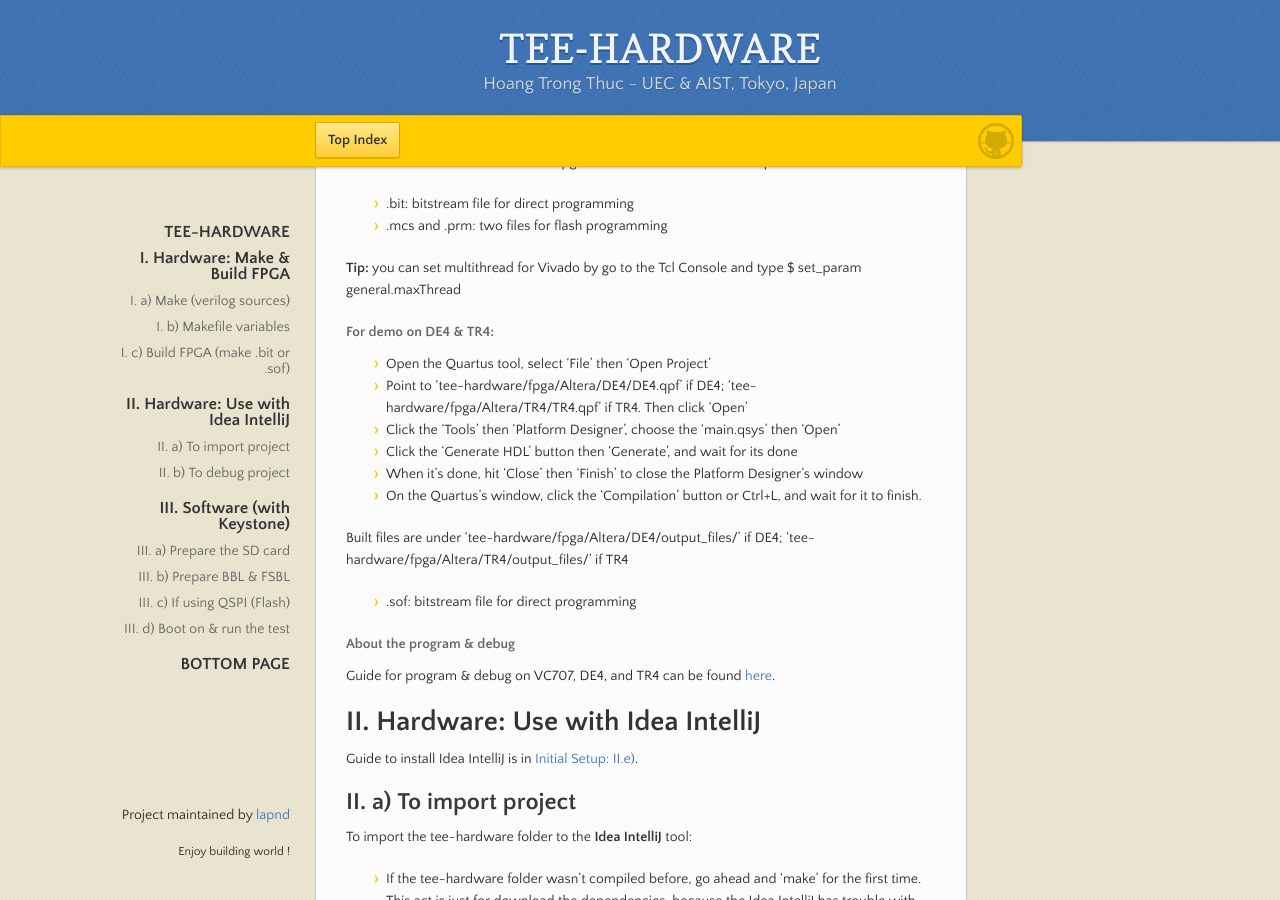
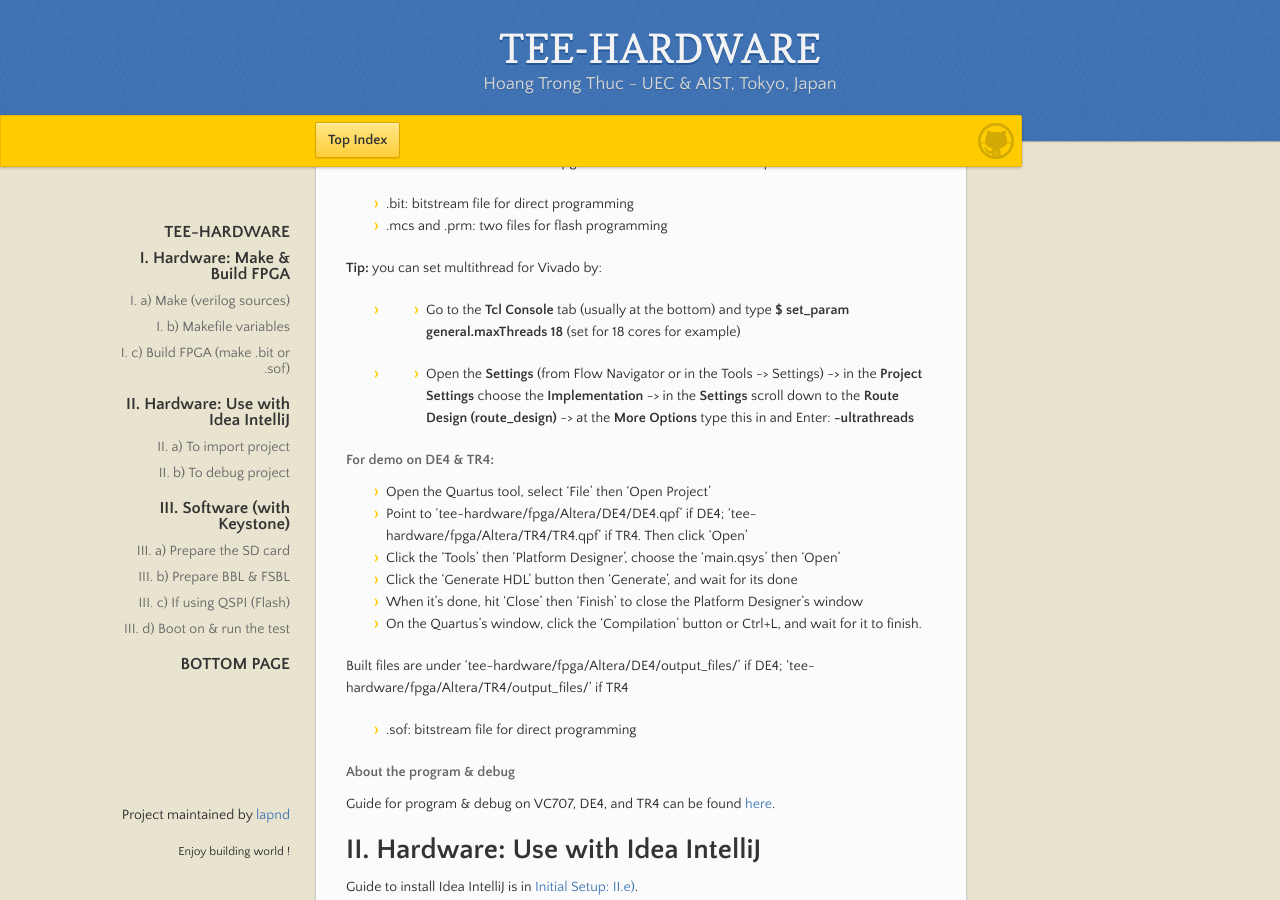
Before and after one commit to lapnd/httdes.github.io, a Jekyll site: the page built from tee-hw.md, in a window 1280 px wide and 900 px high, scrolled down 2695 px. Built offline with Jekyll 4.4.1, drawn with Linux system fonts in a browser that asks for light colours; our own code applies the rules of GitHub Pages for plain Markdown files.

Commit message:
Update tee-hw.md

```diff
--- a/tee-hw.md
+++ b/tee-hw.md
@@ -98,7 +98,9 @@ Built files are under 'tee-hardware/fpga/Xilinx/VC707/VC707.runs/impl_1/'
 - .bit: bitstream file for direct programming
 - .mcs and .prm: two files for flash programming
 
-**Tip:** you can set multithread for Vivado by go to the Tcl Console and type $ set_param general.maxThread <no. of cores>
+**Tip:** you can set multithread for Vivado by:
+- 1. Go to the **Tcl Console** tab (usually at the bottom) and type **$ set_param general.maxThreads 18** (set for 18 cores for example)
+- 2. Open the **Settings** (from Flow Navigator or in the Tools -> Settings) -> in the **Project Settings** choose the **Implementation** -> in the **Settings** scroll down to the **Route Design (route_design)** -> at the **More Options** type this in and Enter: **-ultrathreads**
 
 #### For demo on DE4 & TR4:
 - Open the Quartus tool, select 'File' then 'Open Project'
```
